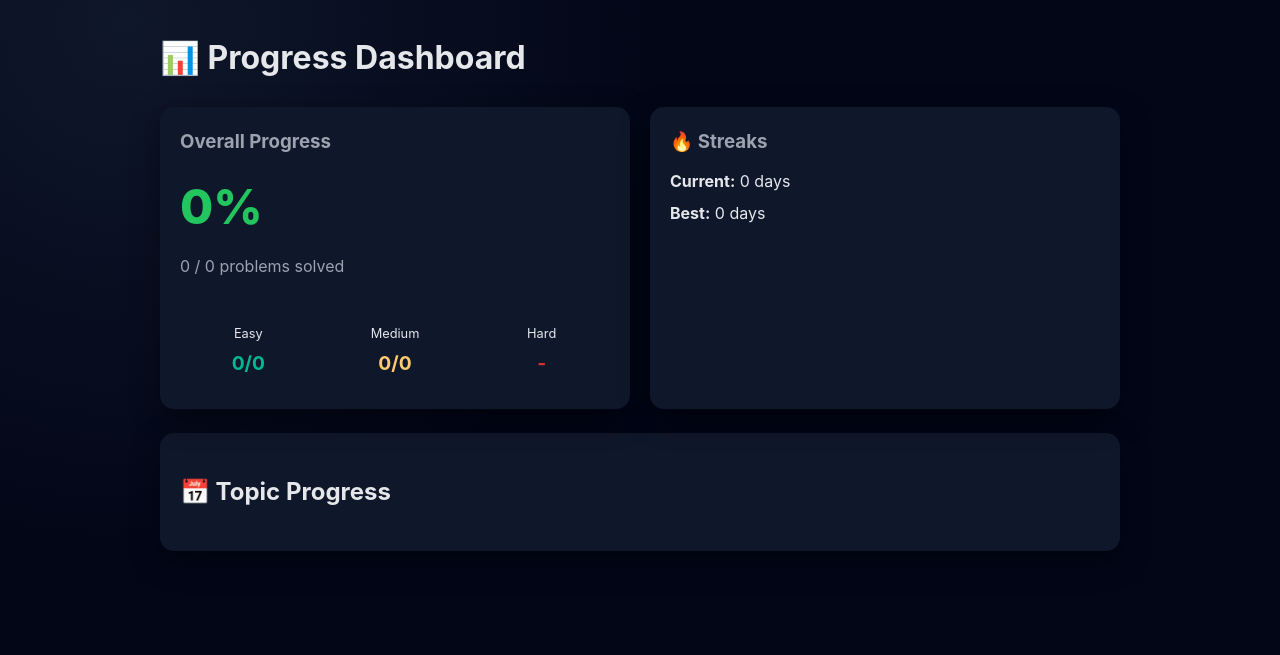
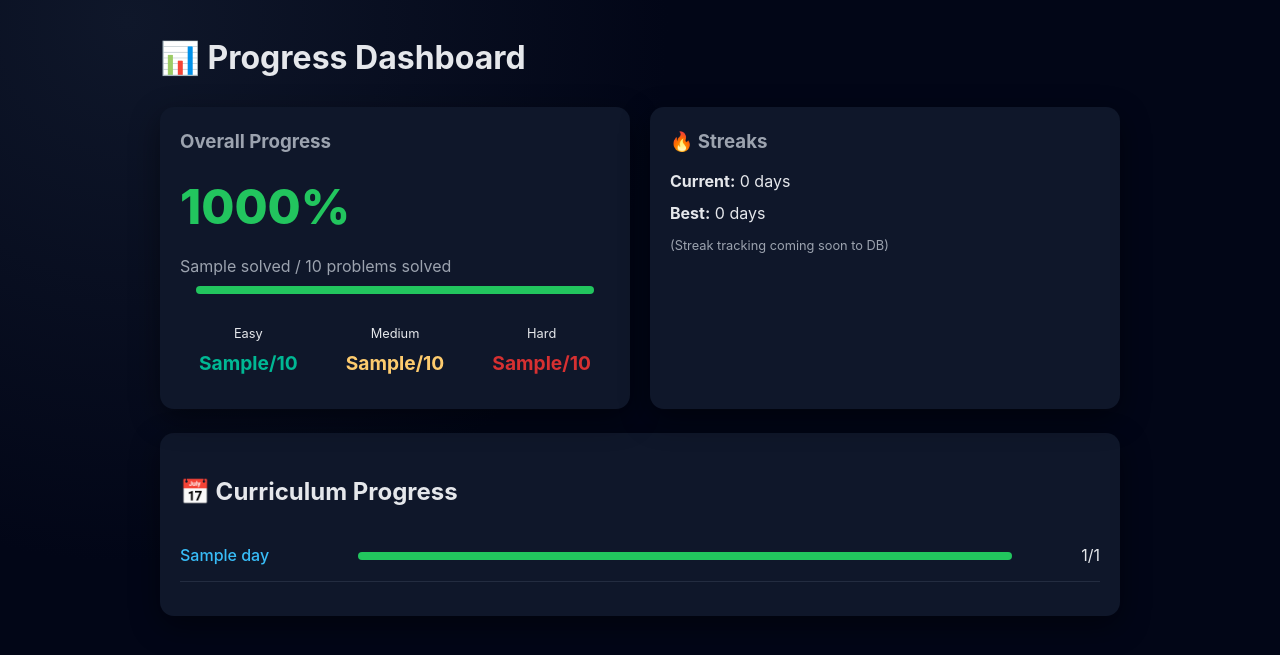
Before and after one commit to manishGoyalCode/local-leetcode, a Flask app: template templates/dashboard.html in a window 1280 px wide. Shown: the part 58-713 px from the top of the page. Run offline with Flask 3, Linux system fonts and the light colour scheme; the template is opened without the code that fills it: most values are stand-ins (such as "Sample title", 1, 10 or a date in 2020).

Commit message:
Feat: Persist User Progress to Database (Submissions)

```diff
--- a/app.py
+++ b/app.py
@@ -5,8 +5,9 @@ import json
 import os
 import logging
 from dotenv import load_dotenv
-from models import db, Problem, User
+from models import db, Problem, User, Submission
 from runner.code_runner import evaluate_code
+from sqlalchemy import func
 
 # Load env variables
 load_dotenv()
@@ -189,15 +190,27 @@ def show_problem(problem_id=None):
 
     logger.info(f"👀 View Problem: {problem_id}")
 
+    # Fetch solved IDs for sidebar
+    solved_ids = set()
+    if 'user_id' in session:
+        submissions = db.session.query(Submission.problem_id).filter_by(
+            user_id=session['user_id'], status='passed'
+        ).distinct().all()
+        solved_ids = set([s[0] for s in submissions])
+
     try:
         problem = load_problem(problem_id)
+        # Check if current problem is solved
+        problem['is_solved'] = (problem_id in solved_ids)
+
     except Exception as e:
         return f"❌ {str(e)}"
 
     return render_template(
         "problem.html",
         problem=problem,
-        sidebar=sidebar
+        sidebar=sidebar,
+        solved=solved_ids
     )
 
 @app.route("/run", methods=["POST"])
@@ -213,8 +226,19 @@ def run_code():
     logger.info(f"🚀 Run Code: {problem_id}")
 
     try:
-        problem = load_problem(problem_id)
-        passed, details = evaluate_code(code, problem)
+        problem_data = load_problem(problem_id)
+        passed, details = evaluate_code(code, problem_data)
+
+        # Save Submission
+        status = 'passed' if passed else 'failed'
+        new_submission = Submission(
+            user_id=session['user_id'],
+            problem_id=problem_id,
+            code=code,
+            status=status
+        )
+        db.session.add(new_submission)
+        db.session.commit()
 
         if passed:
             logger.info(f"✅ Solved: {problem_id}")
@@ -232,11 +256,64 @@ def run_code():
             "details": [{"status": "error", "error": str(e)}]
         })
 
+
 @app.route("/dashboard")
 @login_required
 def dashboard():
+    user_id = session['user_id']
+
+    # 1. Fetch all problems (for total counts)
+    all_problems = Problem.query.all()
+
+    # 2. Fetch user's passed submissions (distinct problem_ids)
+    solved_problems = db.session.query(Submission.problem_id).filter_by(
+        user_id=user_id, status='passed'
+    ).distinct().all()
+    solved_ids = set([s[0] for s in solved_problems])
+
+    # 3. Build Stats
+    stats = {
+        "total": len(all_problems),
+        "solved": len(solved_ids),
+        "easy_total": 0, "easy_solved": 0,
+        "med_total": 0, "med_solved": 0,
+        "hard_total": 0, "hard_solved": 0
+    }
+
+    # 4. Group by difficulty
+    # We can optimize this later with group_by queries but pure python is fine for <1000 items
+    for p in all_problems:
+        diff = (p.difficulty or "Easy").lower()
+        if "easy" in diff:
+            stats["easy_total"] += 1
+            if p.id in solved_ids: stats["easy_solved"] += 1
+        elif "medium" in diff:
+            stats["med_total"] += 1
+            if p.id in solved_ids: stats["med_solved"] += 1
+        elif "hard" in diff:
+            stats["hard_total"] += 1
+            if p.id in solved_ids: stats["hard_solved"] += 1
+
+    # Sidebar is still needed for list details?
+    # Or we can pass a enriched object.
+    # Let's pass 'curriculum' object to template with solved flags.
+
     sidebar = load_problem_index()
-    return render_template("dashboard.html", sidebar=sidebar)
+
+    # Inject 'solved' status into sidebar for dashboard view
+    # sidebar structure: [{'day': 'Easy Problems', 'problems': [{id, title...}]}]
+    for group in sidebar:
+        group_solved = 0
+        for p in group['problems']:
+            is_solved = (p['id'] in solved_ids)
+            p['solved'] = is_solved
+            if is_solved:
+                group_solved += 1
+
+        group['solved_count'] = group_solved
+        group['total_count'] = len(group['problems'])
+
+    return render_template("dashboard.html", stats=stats, curriculum=sidebar)
 
 if __name__ == "__main__":
     app.run(
--- a/templates/dashboard.html
+++ b/templates/dashboard.html
@@ -88,22 +88,23 @@
 
       <div class="card stat-card">
         <h3>Overall Progress</h3>
-        <div id="overall-percent" class="big">0%</div>
-        <p id="overall-text" class="muted">Loading...</p>
+        {% set percent = (stats.solved / stats.total * 100) | round | int if stats.total > 0 else 0 %}
+        <div id="overall-percent" class="big">{{ percent }}%</div>
+        <p id="overall-text" class="muted">{{ stats.solved }} / {{ stats.total }} problems solved</p>
 
         <div class="progress-bar">
-          <div id="overall-bar" class="progress-fill" style="width: 0%"></div>
+          <div id="overall-bar" class="progress-fill" style="width: {{ percent }}%"></div>
         </div>
 
         <div class="stats-grid">
           <div class="mini-stat"><label>Easy</label>
-            <val id="stat-easy" class="diff-easy">-</val>
+            <val class="diff-easy">{{ stats.easy_solved }}/{{ stats.easy_total }}</val>
           </div>
           <div class="mini-stat"><label>Medium</label>
-            <val id="stat-med" class="diff-med">-</val>
+            <val class="diff-med">{{ stats.med_solved }}/{{ stats.med_total }}</val>
           </div>
           <div class="mini-stat"><label>Hard</label>
-            <val id="stat-hard" class="diff-hard">-</val>
+            <val class="diff-hard">{{ stats.hard_solved }}/{{ stats.hard_total }}</val>
           </div>
         </div>
       </div>
@@ -112,111 +113,37 @@
         <h3>🔥 Streaks</h3>
         <p><b>Current:</b> <span id="current-streak">0</span> days</p>
         <p><b>Best:</b> <span id="best-streak">0</span> days</p>
+        <p class="muted" style="font-size:0.8em; margin-top:10px;">(Streak tracking coming soon to DB)</p>
       </div>
 
     </div>
 
     <div class="card">
-      <h2>📅 Topic Progress</h2>
+      <h2>📅 Curriculum Progress</h2>
       <div id="day-list">
-        <!-- Rendered by JS -->
+        {% for group in curriculum %}
+        {% set total = group.total_count %}
+        {% set solved = group.solved_count %}
+        {% set group_percent = (solved / total * 100) | round | int if total > 0 else 0 %}
+
+        <div class="day-row">
+          <div style="width: 150px; font-weight: 500;">
+            <a href="/problem/{{ group.problems[0].id if group.problems else '#' }}"
+              style="text-decoration:none; color:var(--blue);">{{ group.day }}</a>
+          </div>
+          <div class="progress-bar">
+            <div class="progress-fill" style="width: {{ group_percent }}%"></div>
+          </div>
+          <div style="width: 60px; text-align: right; color: var(--text-dim);">{{ solved }}/{{ total }}</div>
+        </div>
+        {% endfor %}
       </div>
     </div>
 
   </div>
 
   <script>
-    // Injected by Flask
-    const CURRICULUM = {{ sidebar | tojson }};
-
-    document.addEventListener("DOMContentLoaded", () => {
-      const solved = JSON.parse(localStorage.getItem("solved_problems") || "[]");
-      const solveLog = JSON.parse(localStorage.getItem("solve_log") || "{}");
-
-      let totalCount = 0;
-      let solvedCount = 0;
-
-      let diffCounts = { Easy: 0, Medium: 0, Hard: 0 };
-      let diffSolved = { Easy: 0, Medium: 0, Hard: 0 };
-
-      // 1. Traverse Curriculum to build stats
-      CURRICULUM.forEach(day => {
-        day.problems.forEach(prob => {
-          totalCount++;
-
-          // Difficulty Stats
-          const d = prob.difficulty || "Easy";
-          diffCounts[d] = (diffCounts[d] || 0) + 1;
-
-          if (solved.includes(prob.id)) {
-            solvedCount++;
-            diffSolved[d] = (diffSolved[d] || 0) + 1;
-          }
-        });
-      });
-
-      // 2. Update Overall UI
-      const percent = totalCount ? Math.round((solvedCount / totalCount) * 100) : 0;
-      document.getElementById("overall-percent").innerText = `${percent}%`;
-      document.getElementById("overall-text").innerText = `${solvedCount} / ${totalCount} problems solved`;
-      document.getElementById("overall-bar").style.width = `${percent}%`;
-
-      document.getElementById("stat-easy").innerText = `${diffSolved.Easy}/${diffCounts.Easy}`;
-      document.getElementById("stat-med").innerText = `${diffSolved.Medium}/${diffCounts.Medium}`;
-
-      if (diffCounts.Hard > 0) {
-        document.getElementById("stat-hard").innerText = `${diffSolved.Hard}/${diffCounts.Hard}`;
-      } else {
-        document.getElementById("stat-hard").innerText = "-";
-      }
-
-      // 3. Streak Logic
-      const dates = Object.keys(solveLog).sort();
-      let streak = 0, best = 0, prev = null;
-      dates.forEach(d => {
-        if (prev) {
-          const diff = (new Date(d) - new Date(prev)) / (1000 * 60 * 60 * 24);
-          if (diff === 1) streak++; else if (diff > 1) streak = 1;
-        } else streak = 1;
-        if (streak > best) best = streak;
-        prev = d;
-      });
-      const today = new Date().toISOString().split('T')[0];
-      const yesterday = new Date(Date.now() - 86400000).toISOString().split('T')[0];
-      if (dates.length > 0 && dates[dates.length - 1] !== today && dates[dates.length - 1] !== yesterday) streak = 0;
-
-      document.getElementById("current-streak").innerText = streak;
-      document.getElementById("best-streak").innerText = best;
-
-      // 4. Render Day List with Progress Bars
-      const listContainer = document.getElementById("day-list");
-      listContainer.innerHTML = "";
-
-      CURRICULUM.forEach(day => {
-        let dayTotal = 0;
-        let daySolved = 0;
-        day.problems.forEach(p => {
-          dayTotal++;
-          if (solved.includes(p.id)) daySolved++;
-        });
-
-        const dayPercent = dayTotal ? Math.round((daySolved / dayTotal) * 100) : 0;
-
-        const firstProblemId = day.problems.length > 0 ? day.problems[0].id : "#";
-        const row = document.createElement("div");
-        row.className = "day-row";
-        row.innerHTML = `
-                <div style="width: 150px; font-weight: 500;">
-                    <a href="/problem/${firstProblemId}" style="text-decoration:none; color:var(--blue);">${day.day}</a>
-                </div>
-                <div class="progress-bar">
-                    <div class="progress-fill" style="width: ${dayPercent}%"></div>
-                </div>
-                <div style="width: 60px; text-align: right; color: var(--text-dim);">${daySolved}/${dayTotal}</div>
-            `;
-        listContainer.appendChild(row);
-      });
-    });
+    // Streaks (Optional - still local for now or TODO in DB)
   </script>
 
 </body>
--- a/update_db.py
+++ b/update_db.py
@@ -1,8 +1,8 @@
 from app import app, db
-from models import User
+from models import User, Submission
 
 # Context ensures app config is loaded
 with app.app_context():
     print("Updating database schema...")
     db.create_all()
-    print("Database schema updated! 'users' table created.")
+    print("Database schema updated! 'submissions' table created.")
```
Also changed, not shown: ROADMAP.md (added, +74 -0 lines), models.py (+14 -0 lines).
